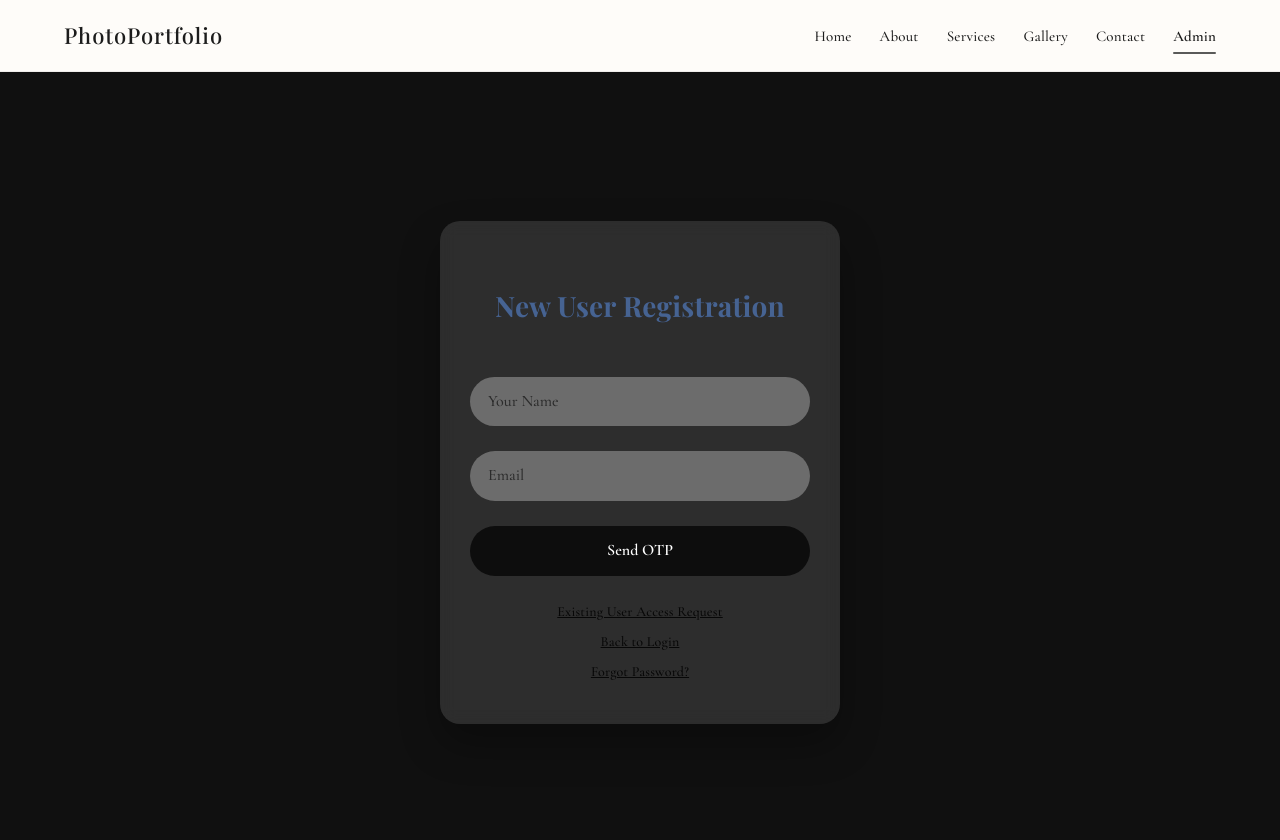
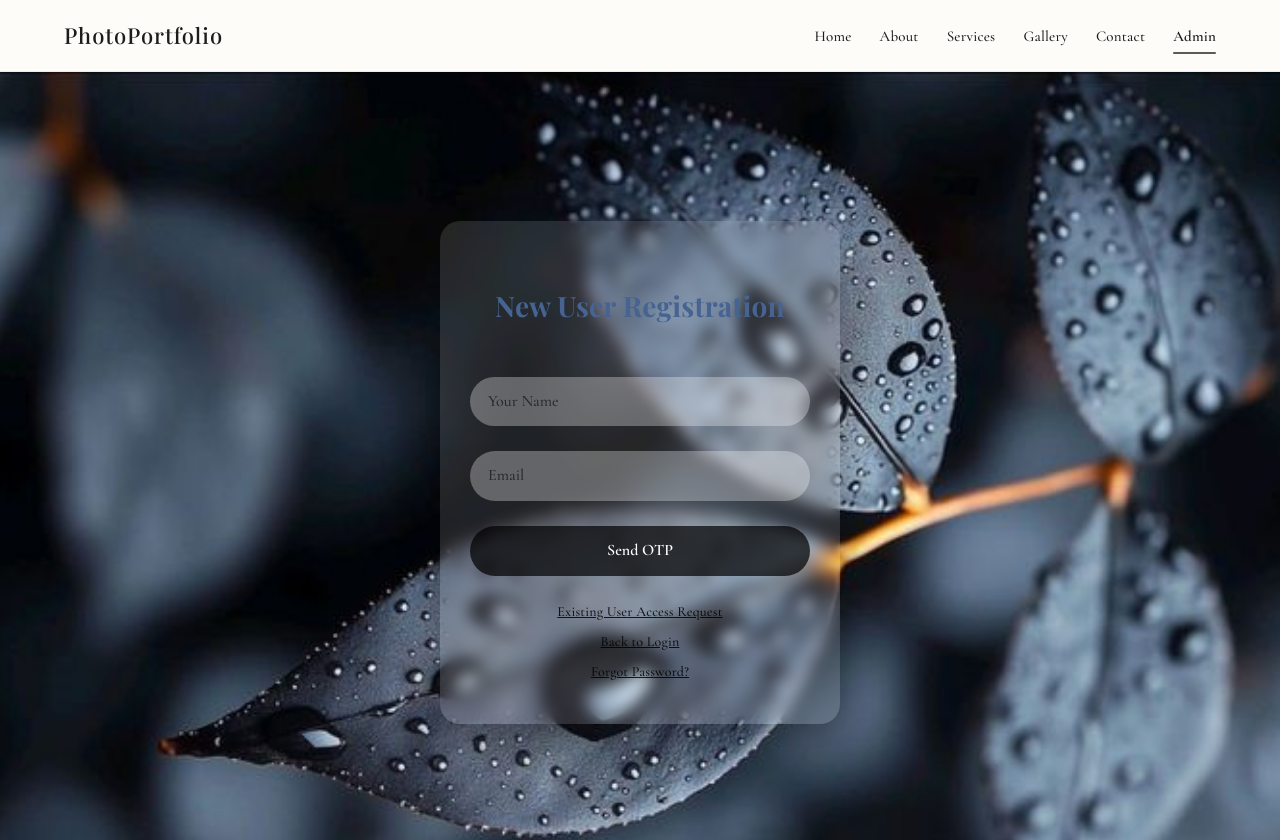
Before and after one commit to Yashgoswami-ds/visualnest, a React (Vite) app in the folder frontend/: page /admin-create-user in a window 1280 px wide. Shown: the top 840 px of the page. Built offline with nearby package versions, Linux system fonts and the light colour scheme; no server answers.

Commit message:
Unify admin auth background and finalize mail config fix

```diff
--- /dev/null
+++ b/frontend/src/hooks/useAdminAuthBackground.ts
@@ -0,0 +1,82 @@
+import { useEffect, useMemo, useState } from "react";
+import { fetchImagesByCategory, normalizeMediaUrl } from "../services/api";
+import type { Image } from "../types/Image";
+
+const pickLatestImage = (media: Image[]) => {
+  const imagesOnly = media.filter((item) => (item.mediaKind || "image") === "image" && !!item.url);
+  if (!imagesOnly.length) {
+    return null;
+  }
+
+  return [...imagesOnly].sort((a, b) => {
+    const aTime = new Date(a.updatedAt || a.createdAt || 0).getTime();
+    const bTime = new Date(b.updatedAt || b.createdAt || 0).getTime();
+    return bTime - aTime;
+  })[0];
+};
+
+export const useAdminAuthBackground = (
+  categories: string[],
+  fallbackUrl: string = "/uploads/aglogin.jpg"
+) => {
+  const categoryKey = categories.join("|");
+  const resolvedCategories = categoryKey.split("|").filter(Boolean);
+  const storageKey = `admin-auth-bg:${categoryKey}`;
+  const [backgroundUrl, setBackgroundUrl] = useState<string | null>(() => {
+    try {
+      const cached = window.localStorage.getItem(storageKey);
+      return cached && cached.trim() ? cached : null;
+    } catch {
+      return null;
+    }
+  });
+
+  useEffect(() => {
+    let mounted = true;
+
+    const loadBackground = async () => {
+      for (const category of resolvedCategories) {
+        try {
+          const media = await fetchImagesByCategory(category);
+          const latest = pickLatestImage(media);
+
+          if (latest?.url && mounted) {
+            const normalized = normalizeMediaUrl(latest.url);
+            setBackgroundUrl(normalized);
+            try {
+              window.localStorage.setItem(storageKey, normalized);
+            } catch {
+            }
+            return;
+          }
+        } catch {
+        }
+      }
+
+      if (mounted) {
+        setBackgroundUrl(fallbackUrl);
+        try {
+          window.localStorage.removeItem(storageKey);
+        } catch {
+        }
+      }
+    };
+
+    loadBackground();
+
+    return () => {
+      mounted = false;
+    };
+  }, [categoryKey, fallbackUrl, storageKey]);
+
+  return useMemo(() => {
+    if (!backgroundUrl) {
+      return undefined;
+    }
+
+    const separator = backgroundUrl.includes("?") ? "&" : "?";
+    return {
+      backgroundImage: `url(${backgroundUrl}${separator}v=${Date.now()})`,
+    };
+  }, [backgroundUrl]);
+};
--- a/frontend/src/pages/AdminCreateUser.tsx
+++ b/frontend/src/pages/AdminCreateUser.tsx
@@ -2,9 +2,11 @@ import { useState } from "react";
 import { Link, useNavigate } from "react-router-dom";
 import "../styles/admin.css";
 import { sendRegistrationOtp, verifyRegistrationOtp } from "../services/api";
+import { useAdminAuthBackground } from "../hooks/useAdminAuthBackground";
 
 const AdminCreateUser = () => {
   const navigate = useNavigate();
+  const authBgStyle = useAdminAuthBackground(["admin-login-bg"]);
   const [name, setName] = useState("");
   const [email, setEmail] = useState("");
   const [otp, setOtp] = useState("");
@@ -93,7 +95,7 @@ const AdminCreateUser = () => {
   };
 
   return (
-    <div className="admin-login-page">
+    <div className="admin-login-page" style={authBgStyle}>
       <div className="admin-container">
         <h2 className="login-title">New User Registration</h2>
 
--- a/frontend/src/pages/AdminDashboard.tsx
+++ b/frontend/src/pages/AdminDashboard.tsx
@@ -1,4 +1,5 @@
 import { useEffect, useRef, useState } from "react";
+import { useNavigate } from "react-router-dom";
 import "../styles/admin.css";
 import {
   approveAccessRequest,
@@ -33,6 +34,7 @@ import type { Image } from "../types/Image";
 import { type AdminCategory, getAdminCategories, saveAdminCategories, slugifyCategory } from "../utils/categories";
 
 const AdminDashboard = () => {
+  const navigate = useNavigate();
   const HOME_FIRST_CATEGORY = "home-first";
   const ABOUT_PROFILE_CATEGORY = "about-profile";
   const MAX_IMAGE_MB = 2;
@@ -263,9 +265,9 @@ const AdminDashboard = () => {
     },
     {
       id: "admin-login-bg",
-      label: "Admin Login Background",
+      label: "Login Background",
       value: "admin-login-bg",
-      desc: "Background for admin login / access / forgot password pages",
+      desc: "Single background for login, create user, access request, forgot/reset password pages",
     },
     {
       id: "contact-bg",
@@ -305,7 +307,7 @@ const AdminDashboard = () => {
  const logout = () => {
   localStorage.removeItem("adminToken");
   localStorage.removeItem("adminAuth");
-  window.location.href = "/";
+  navigate("/", { replace: true });
 };
 
   const getEmailFromToken = () => {
@@ -485,7 +487,7 @@ const AdminDashboard = () => {
     const forceLogout = () => {
       localStorage.removeItem("adminToken");
       localStorage.removeItem("adminAuth");
-      window.location.href = "/admin-login";
+      navigate("/admin-login", { replace: true });
     };
 
     const verifyActiveSession = async () => {
@@ -511,7 +513,7 @@ const AdminDashboard = () => {
       isMounted = false;
       window.clearInterval(interval);
     };
-  }, []);
+  }, [navigate]);
 
   useEffect(() => {
     if (!message) return;
--- a/frontend/src/pages/AdminExistingAccess.tsx
+++ b/frontend/src/pages/AdminExistingAccess.tsx
@@ -2,8 +2,10 @@ import { useMemo, useState } from "react";
 import { Link, useSearchParams } from "react-router-dom";
 import "../styles/admin.css";
 import { requestAdminAccessExisting } from "../services/api";
+import { useAdminAuthBackground } from "../hooks/useAdminAuthBackground";
 
 const AdminExistingAccess = () => {
+  const authBgStyle = useAdminAuthBackground(["admin-login-bg"]);
   const [searchParams] = useSearchParams();
   const initialEmail = useMemo(() => searchParams.get("email")?.trim() || "", [searchParams]);
   const [email, setEmail] = useState(initialEmail);
@@ -40,7 +42,7 @@ const AdminExistingAccess = () => {
   };
 
   return (
-    <div className="admin-login-page">
+    <div className="admin-login-page" style={authBgStyle}>
       <div className="admin-container">
         <h2 className="login-title">Request Admin Access</h2>
 
--- a/frontend/src/pages/AdminForgotPassword.tsx
+++ b/frontend/src/pages/AdminForgotPassword.tsx
@@ -2,8 +2,10 @@ import { useState } from "react";
 import { Link, useNavigate } from "react-router-dom";
 import "../styles/admin.css";
 import { sendResetLink, sendResetOtp } from "../services/api";
+import { useAdminAuthBackground } from "../hooks/useAdminAuthBackground";
 
 const AdminForgotPassword = () => {
+  const authBgStyle = useAdminAuthBackground(["admin-login-bg"]);
   const [email, setEmail] = useState("");
   const [method, setMethod] = useState<"link" | "otp">("link");
   const [error, setError] = useState("");
@@ -41,7 +43,7 @@ const AdminForgotPassword = () => {
   };
 
   return (
-    <div className="admin-login-page">
+    <div className="admin-login-page" style={authBgStyle}>
       <div className="admin-container">
         <h2 className="login-title">Forgot Password</h2>
 
--- a/frontend/src/pages/AdminLogin.tsx
+++ b/frontend/src/pages/AdminLogin.tsx
@@ -1,59 +1,17 @@
-import { useEffect, useMemo, useState } from "react";
+import { useState } from "react";
 import { Link, useNavigate } from "react-router-dom";
 import "../styles/admin.css";
-import { fetchImagesByCategory, loginAdmin, normalizeMediaUrl } from "../services/api";
-import type { Image } from "../types/Image";
+import { loginAdmin } from "../services/api";
+import { useAdminAuthBackground } from "../hooks/useAdminAuthBackground";
 
 const AdminLogin = () => {
-  const LOGIN_BG_CATEGORY = "admin-login-bg";
   const [email, setEmail] = useState("");
   const [password, setPassword] = useState("");
   const [error, setError] = useState("");
   const [info, setInfo] = useState("");
   const [loggingIn, setLoggingIn] = useState(false);
-  const [loginBgUrl, setLoginBgUrl] = useState<string>("/uploads/aglogin.jpg");
   const navigate = useNavigate();
-
-  useEffect(() => {
-    let mounted = true;
-
-    const loadLoginBackground = async () => {
-      try {
-        const media = await fetchImagesByCategory(LOGIN_BG_CATEGORY);
-        const imagesOnly = media.filter((item: Image) => (item.mediaKind || "image") === "image");
-
-        if (!imagesOnly.length || !mounted) {
-          return;
-        }
-
-        const latest = [...imagesOnly].sort((a, b) => {
-          const aTime = new Date(a.updatedAt || a.createdAt || 0).getTime();
-          const bTime = new Date(b.updatedAt || b.createdAt || 0).getTime();
-          return bTime - aTime;
-        })[0];
-
-        if (!latest?.url) {
-          return;
-        }
-
-        setLoginBgUrl(normalizeMediaUrl(latest.url));
-      } catch {
-      }
-    };
-
-    loadLoginBackground();
-
-    return () => {
-      mounted = false;
-    };
-  }, []);
-
-  const loginBgStyle = useMemo(() => {
-    const separator = loginBgUrl.includes("?") ? "&" : "?";
-    return {
-      backgroundImage: `url(${loginBgUrl}${separator}v=${Date.now()})`,
-    };
-  }, [loginBgUrl]);
+  const loginBgStyle = useAdminAuthBackground(["admin-login-bg"]);
 
 // AdminLogin.tsx
 
--- a/frontend/src/pages/AdminSetPassword.tsx
+++ b/frontend/src/pages/AdminSetPassword.tsx
@@ -2,8 +2,10 @@ import { useMemo, useState } from "react";
 import { Link, useNavigate, useSearchParams } from "react-router-dom";
 import "../styles/admin.css";
 import { setRegistrationPassword } from "../services/api";
+import { useAdminAuthBackground } from "../hooks/useAdminAuthBackground";
 
 const AdminSetPassword = () => {
+  const authBgStyle = useAdminAuthBackground(["admin-login-bg"]);
   const navigate = useNavigate();
   const [searchParams] = useSearchParams();
   const initialEmail = useMemo(() => searchParams.get("email")?.trim() || "", [searchParams]);
@@ -55,7 +57,7 @@ const AdminSetPassword = () => {
   };
 
   return (
-    <div className="admin-login-page">
+    <div className="admin-login-page" style={authBgStyle}>
       <div className="admin-container">
         <h2 className="login-title">Set Password</h2>
 
--- a/frontend/src/pages/ResetPassword.tsx
+++ b/frontend/src/pages/ResetPassword.tsx
@@ -2,8 +2,10 @@ import { useState } from "react";
 import { useSearchParams, useNavigate } from "react-router-dom";
 import "../styles/admin.css";
 import { resetPassword, resetPasswordWithOtp } from "../services/api";
+import { useAdminAuthBackground } from "../hooks/useAdminAuthBackground";
 
 const ResetPassword = () => {
+  const authBgStyle = useAdminAuthBackground(["admin-login-bg"]);
   const [newPassword, setNewPassword] = useState("");
   const [confirmPassword, setConfirmPassword] = useState("");
   const [otp, setOtp] = useState("");
@@ -53,7 +55,7 @@ const ResetPassword = () => {
   };
 
   return (
-    <div className="admin-login-page">
+    <div className="admin-login-page" style={authBgStyle}>
       <div className="admin-container">
         <h2 className="login-title">Reset Password</h2>
         {error && <p className="login-error">{error}</p>}
```
